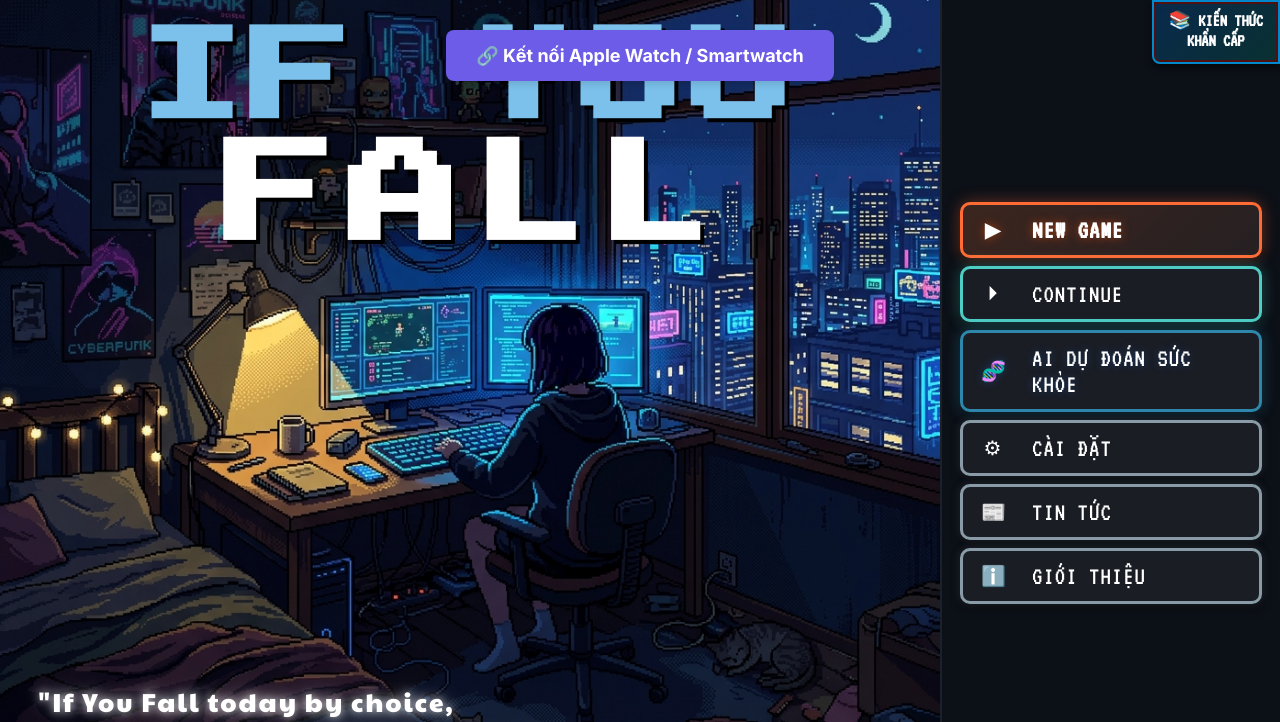
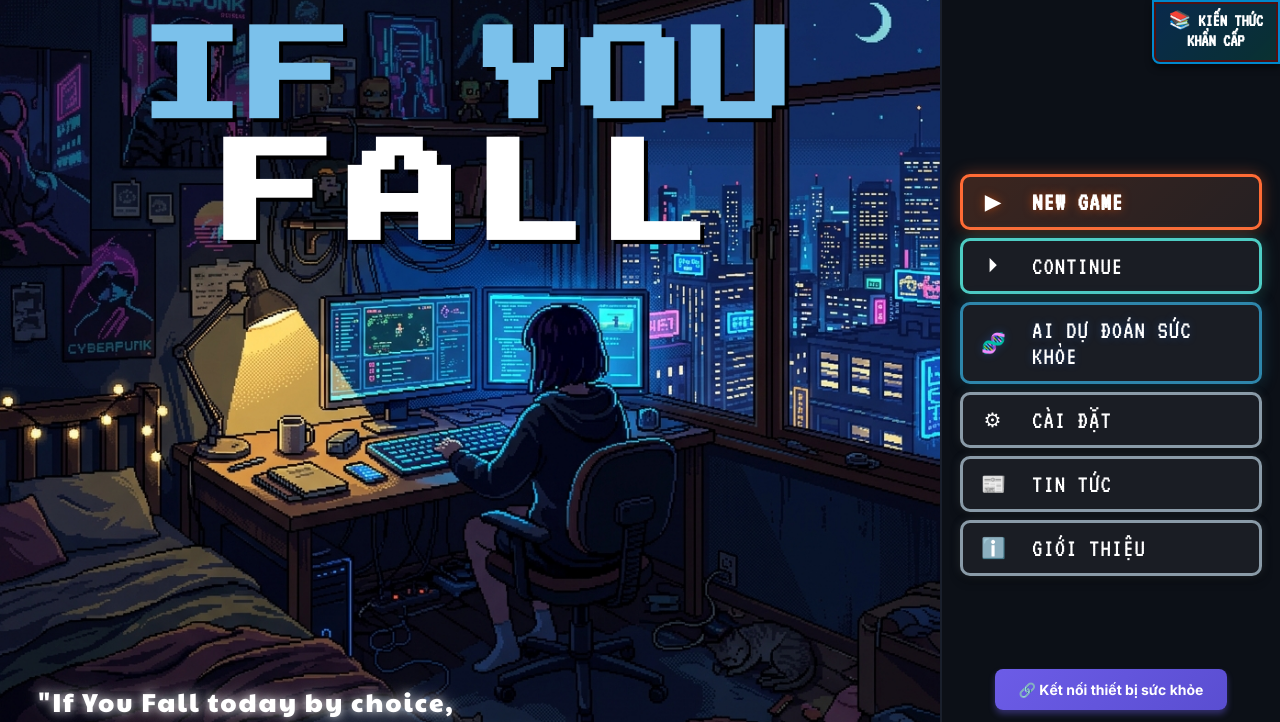
Before and after one commit to fptanimal/ifyoufallhuhu, a plain HTML site: page index.html in a window 1280 px wide. Shown: the top 722 px of the page. Drawn offline with Linux system fonts and the light colour scheme; files that its build step writes are made by us from their sources; files whose address does not match are found by name.

Commit message:
Cap nhat code moi tu AI

```diff
--- a/index.html
+++ b/index.html
@@ -19,14 +19,6 @@
     <audio id="bgMusic" loop src="https://cdn.pixabay.com/download/audio/2022/05/27/audio_1808fbf07a.mp3?filename=ambient-piano-amp-strings-10711.mp3"></audio>
 
     <div class="scanlines"></div>
-<div style="text-align: center; margin: 30px 0; position: relative; z-index: 999;">
-    <a href=https://connections.rook-connect.review/client_uuid/3c802f35-20ba-45a1-8566-04a0b991421e/user_id/userID
- target="_blank">
-        <button style="padding: 15px 30px; font-size: 18px; font-weight: bold; font-family: 'Inter', sans-serif; background-color: #6C5CE7; color: white; border: none; border-radius: 8px; cursor: pointer; box-shadow: 0 4px 6px rgba(0,0,0,0.1);">
-            🔗 Kết nối Apple Watch / Smartwatch
-        </button>
-    </a>
-</div>
     <!-- MENU -->
     <div id="mainMenu" class="screen active">
         <div id="hp-container"></div>
@@ -328,6 +320,11 @@
                 </div>
 
                 <div class="menu-foot sidebar-foot">
+                    <a href="https://connections.rook-connect.review/client_uuid/3c802f35-20ba-45a1-8566-04a0b991421e/user_id/userID" target="_blank" style="text-decoration: none; display: block; margin-bottom: 15px;">
+                        <button style="padding: 12px 24px; font-size: 14px; font-weight: bold; font-family: 'Inter', sans-serif; background: linear-gradient(135deg, #6C5CE7, #5a4ed1); color: white; border: none; border-radius: 8px; cursor: pointer; box-shadow: 0 4px 6px rgba(108, 92, 231, 0.4); width: 100%; transition: all 0.3s ease;">
+                            🔗 Kết nối thiết bị sức khỏe
+                        </button>
+                    </a>
                     <p>v7.0 · STORY + AI HEALTH + SETTINGS</p>
                     <div class="social-links">
                         <a href="https://www.tiktok.com/" target="_blank" rel="noopener noreferrer" class="tk" title="TikTok"><i class="fa-brands fa-tiktok"></i></a>
```
